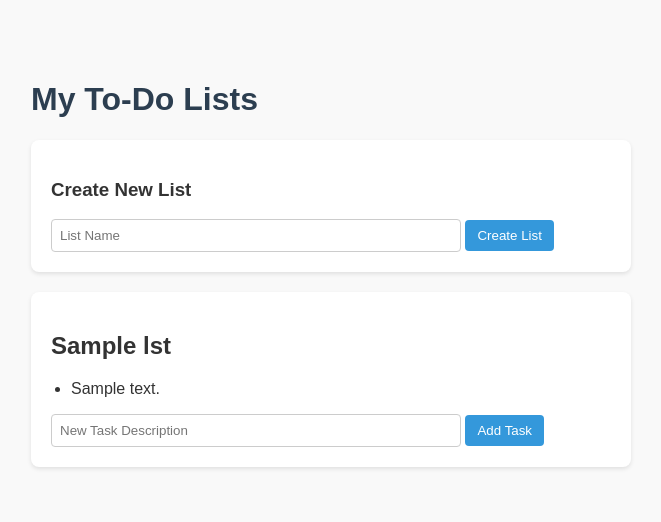
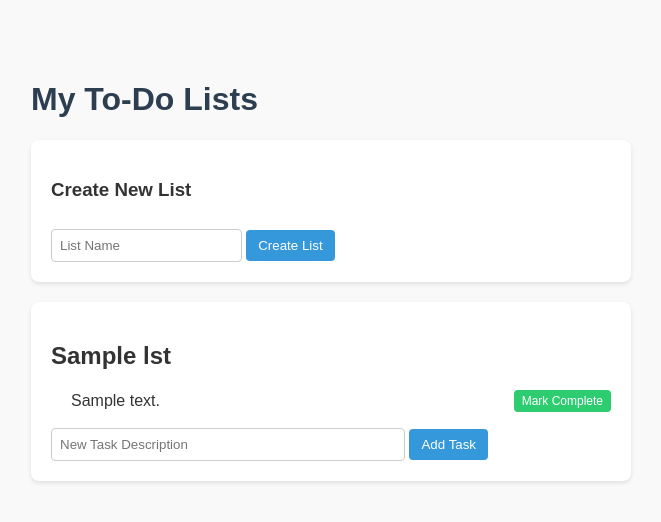
Before and after one commit to CI-Till-Krempel/horseless-carriage-eval-todo-app, a Flask app: template templates/index.html in a window 1280 px wide. Shown: the top 522 px of the page, without its empty margins (309-970 px from the left). Run offline with Flask 3, Linux system fonts and the light colour scheme; the template is opened without the code that fills it: most values are stand-ins (such as "Sample title", 1, 10 or a date in 2020).

Commit message:
feat: implement task completion toggle (US-0003) with UI styling and tests

```diff
--- a/app.py
+++ b/app.py
@@ -2,7 +2,7 @@ from flask import Flask, render_template, request, redirect, url_for
 
 app = Flask(__name__)
 
-# In-memory data store for Sprint 1 & 2 (Explicit write for US-0002)
+# In-memory data store for To-Do Lists and Tasks
 todo_lists = {}
 list_counter = 1
 task_counter = 1
@@ -40,5 +40,14 @@ def add_task(list_id):
             })
     return redirect(url_for('index'))
 
+@app.route('/lists/<list_id>/tasks/<task_id>/toggle', methods=['POST'])
+def toggle_task(list_id, task_id):
+    if list_id in todo_lists:
+        for task in todo_lists[list_id]['tasks']:
+            if task['id'] == task_id:
+                task['completed'] = not task['completed']
+                break
+    return redirect(url_for('index'))
+
 if __name__ == '__main__':
     app.run(debug=True)
--- a/templates/index.html
+++ b/templates/index.html
@@ -7,12 +7,14 @@
         body { font-family: Arial, sans-serif; max-width: 600px; margin: 40px auto; padding: 20px; background: #f9f9f9; color: #333; }
         h1 { color: #2c3e50; }
         .list-card { background: white; padding: 20px; margin-bottom: 20px; border-radius: 8px; box-shadow: 0 2px 4px rgba(0,0,0,0.1); }
-        form { margin-top: 10px; }
-        input[type="text"] { padding: 8px; width: 70%; border: 1px solid #ccc; border-radius: 4px; }
+        form { margin-top: 10px; display: inline-block; }
+        input[type="text"] { padding: 8px; width: 60%; border: 1px solid #ccc; border-radius: 4px; }
         button { padding: 8px 12px; background: #3498db; color: white; border: none; border-radius: 4px; cursor: pointer; }
         button:hover { background: #2980b9; }
-        ul { padding-left: 20px; }
-        li { margin-bottom: 5px; }
+        ul { padding-left: 20px; list-style-type: none; }
+        li { margin-bottom: 8px; display: flex; align-items: center; justify-content: space-between; }
+        .completed { text-decoration: line-through; color: #888; }
+        .task-form { margin-top: 10px; display: block; }
     </style>
 </head>
 <body>
@@ -31,12 +33,19 @@
         <h2>{{ lst.name }}</h2>
         <ul>
             {% for task in lst.tasks %}
-            <li>{{ task.description }}</li>
+            <li>
+                <span class="{% if task.completed %}completed{% endif %}">{{ task.description }}</span>
+                <form action="/lists/{{ lst.id }}/tasks/{{ task.id }}/toggle" method="POST" style="margin: 0;">
+                    <button type="submit" style="background: {% if task.completed %}#e74c3c{% else %}#2ecc71{% endif %}; font-size: 12px; padding: 4px 8px;">
+                        {% if task.completed %}Mark Incomplete{% else %}Mark Complete{% endif %}
+                    </button>
+                </form>
+            </li>
             {% else %}
             <li><em>No tasks in this list yet.</em></li>
             {% endfor %}
         </ul>
-        <form action="/lists/{{ lst.id }}/tasks" method="POST">
+        <form action="/lists/{{ lst.id }}/tasks" method="POST" class="task-form">
             <input type="text" name="description" placeholder="New Task Description" required>
             <button type="submit">Add Task</button>
         </form>
```
Also changed, not shown: tests/test_app.py (+16 -7 lines).
